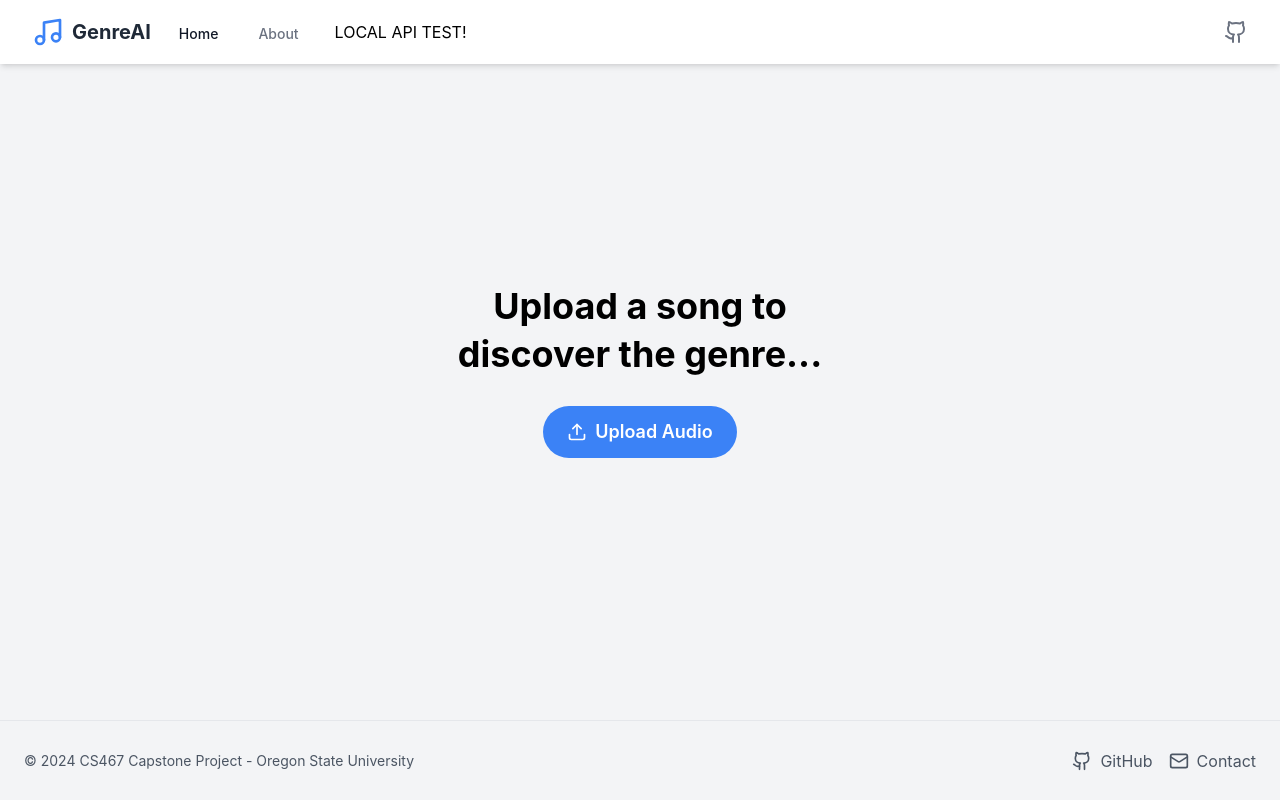
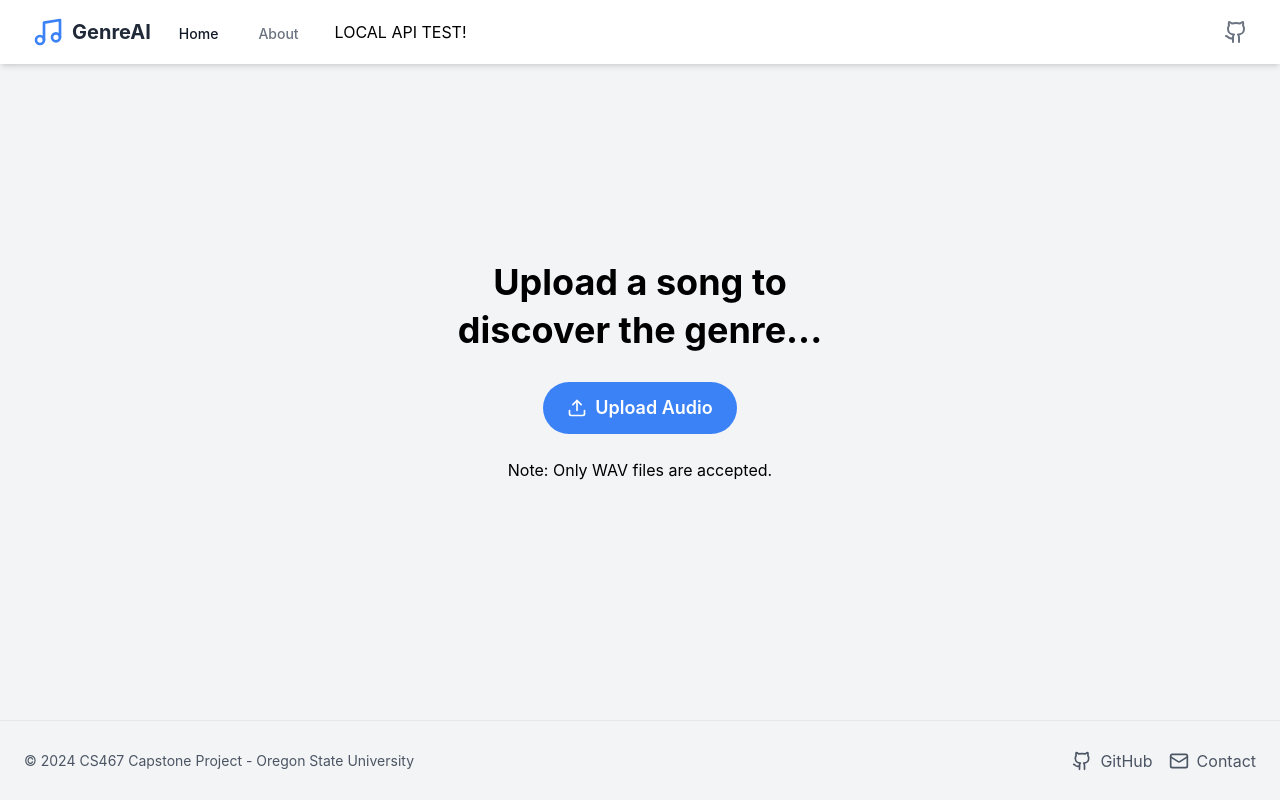
Before and after one commit to dianna-SE/cs467-topn, a React (Create React App) app in the folder frontend/: page / in a window 1280 px wide. Built offline with nearby package versions, Linux system fonts and the light colour scheme.

Commit message:
changed accept attribute to specify file type as wav, minor text additions to UI

```diff
--- a/frontend/src/components/MusicGenreClassifier.js
+++ b/frontend/src/components/MusicGenreClassifier.js
@@ -28,9 +28,11 @@ export const MusicGenreClassifier = () => {
         <h1 className="text-4xl font-bold mb-2 text-center">Upload a song to</h1>
         <h1 className="text-4xl font-bold mb-8 text-center">discover the genre...</h1>
         <UploadButton onFileChange={handleFileChange} />
+        <h2><br></br>Note: Only WAV files are accepted.</h2>
       </div>
       <Dialog isOpen={isModalOpen} onClose={() => setIsModalOpen(false)}>
         <h2 className="text-2xl font-bold mb-4">Genre Predictions</h2>
+        <p>Based on your input, here are the results:</p>
         <GenrePredictionChart predictions={genrePredictions} />
       </Dialog>
     </div>
--- a/frontend/src/components/UploadButton.js
+++ b/frontend/src/components/UploadButton.js
@@ -6,7 +6,7 @@ export const UploadButton = ({ onFileChange }) => (
     <input
       id="file-upload"
       type="file"
-      accept="audio/*"
+      accept=".wav"  // changed to take in only wav files
       className="hidden"
       onChange={onFileChange}
     />
```
